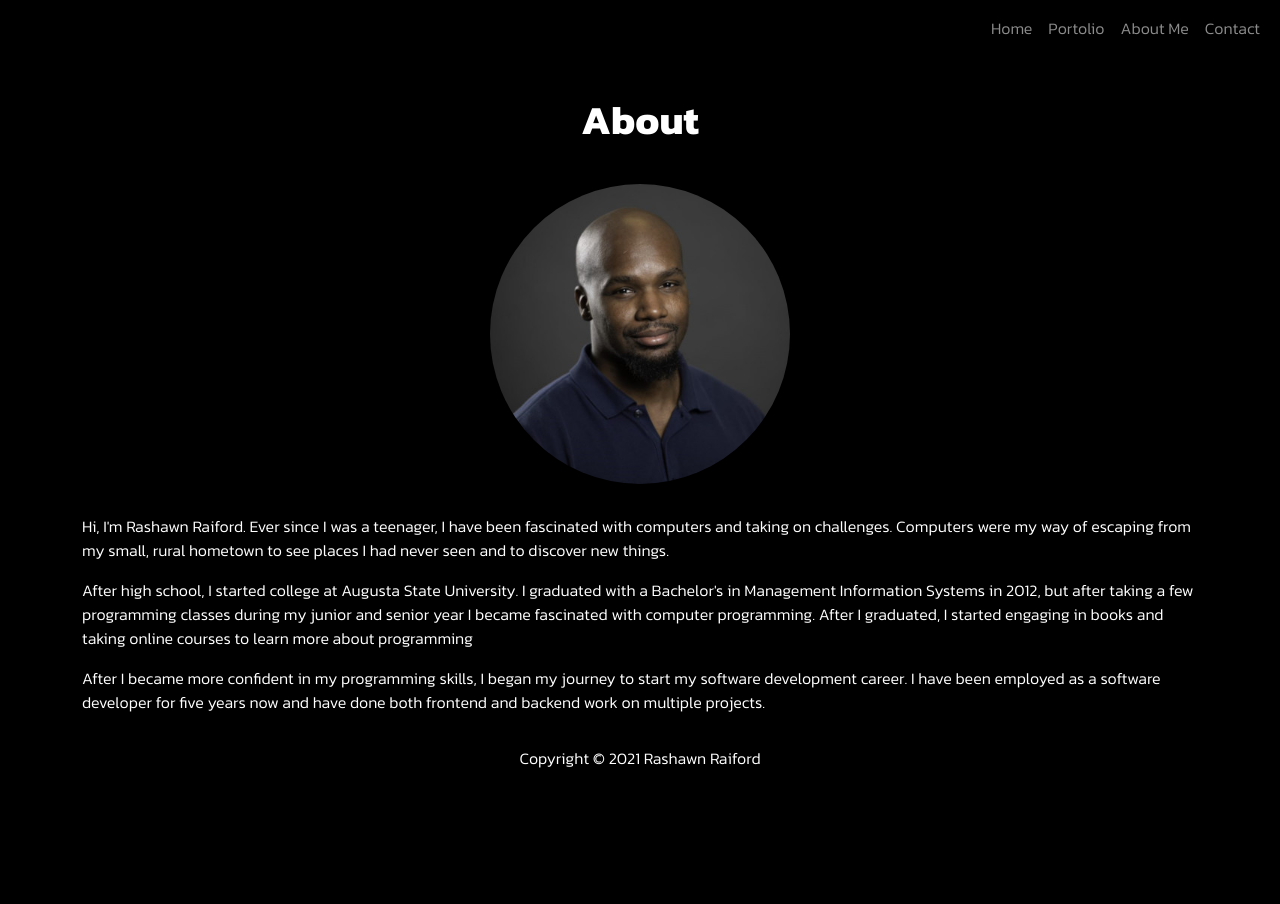
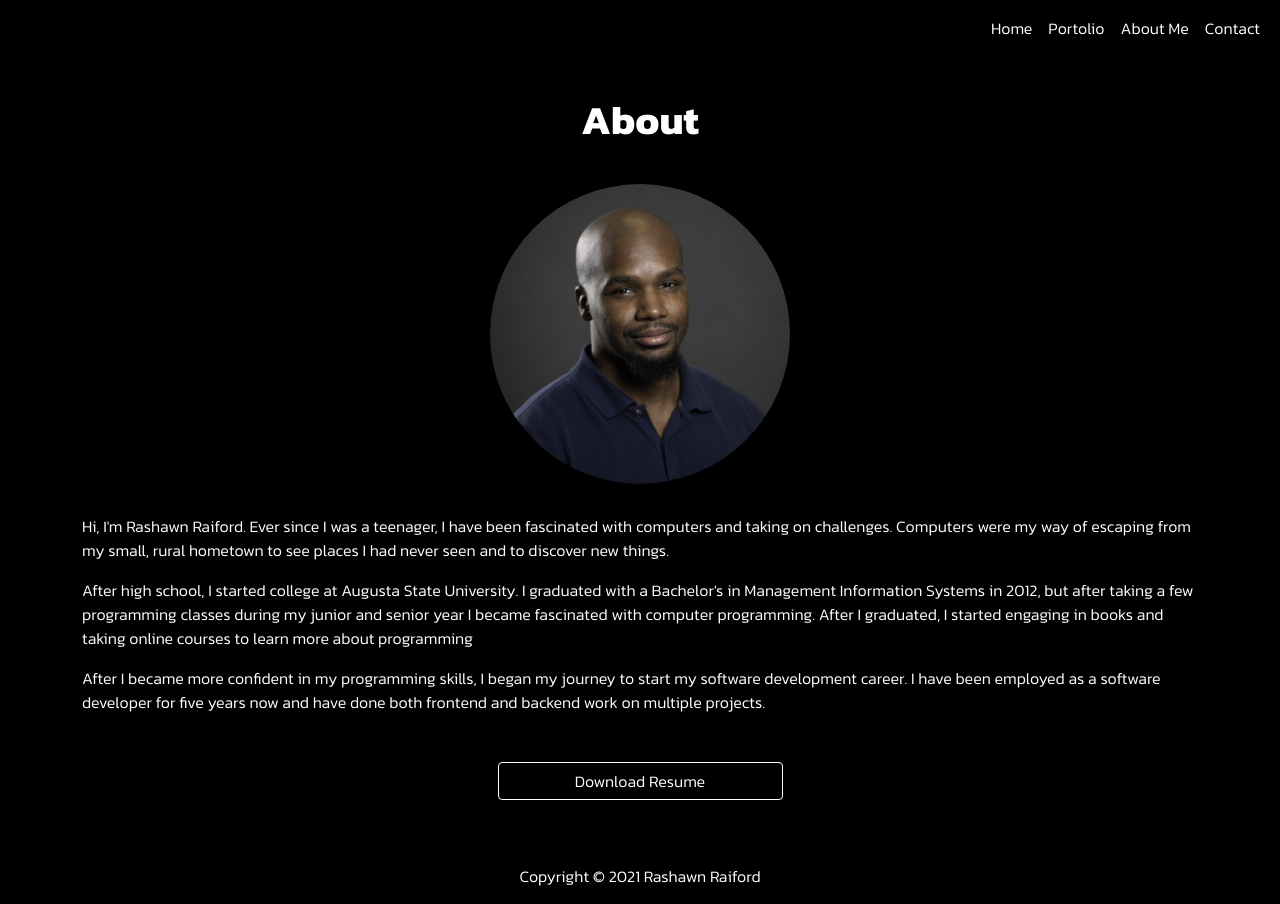
Before and after one commit to raiford2530/rraiford-react-portfolio, a React (Create React App) app: page /#/about in a window 1280 px wide. Before the commit the page ends 800 px from the top, so only its background shows below. Built offline with nearby package versions, Linux system fonts and the light colour scheme.

Commit message:
Added button to download resume

```diff
--- a/src/components/Navbar/Navbar.jsx
+++ b/src/components/Navbar/Navbar.jsx
@@ -1,5 +1,6 @@
 import React from 'react';
 import {Link} from 'react-router-dom';
+import './navbar.css';
 
 function Navbar(){
     return (
--- /dev/null
+++ b/src/components/Navbar/navbar.css
@@ -0,0 +1,7 @@
+.nav-link{
+    color: white !important;
+}
+
+.nav-link:hover{
+    color: #999999 !important;
+}
--- a/src/containers/About/About.jsx
+++ b/src/containers/About/About.jsx
@@ -2,6 +2,7 @@ import ContentContainer from '../ContentContainer/ContentContainer';
 import Header from "../../components/Header/Header";
 import Headshot from '../../assets/images/headshot.jpg';
 import './about.css';
+import Resume from './rraiford_resume.pdf';
 
 function About() {
   return (
@@ -31,6 +32,9 @@ function About() {
         a software developer for five years now and have done both frontend and
         backend work on multiple projects.
       </p>
+      <div className="row justify-content-center my-5">
+        <a href={Resume} className="btn resume-btn" download>Download Resume</a>
+      </div>
     </ContentContainer>
   );
 }
--- a/src/containers/About/about.css
+++ b/src/containers/About/about.css
@@ -7,3 +7,14 @@
 .headshot-container{
     margin-bottom: 30px;
 }
+
+.resume-btn{
+    color: white;
+    border: 1px solid white;
+    width: 25%;
+}
+
+.resume-btn:hover{
+    color: white;
+    background: #3f3f3f;
+}
```
Also changed, not shown: src/App.js (indentation only), 2 other files (tests, documents, lock files or other folders).
